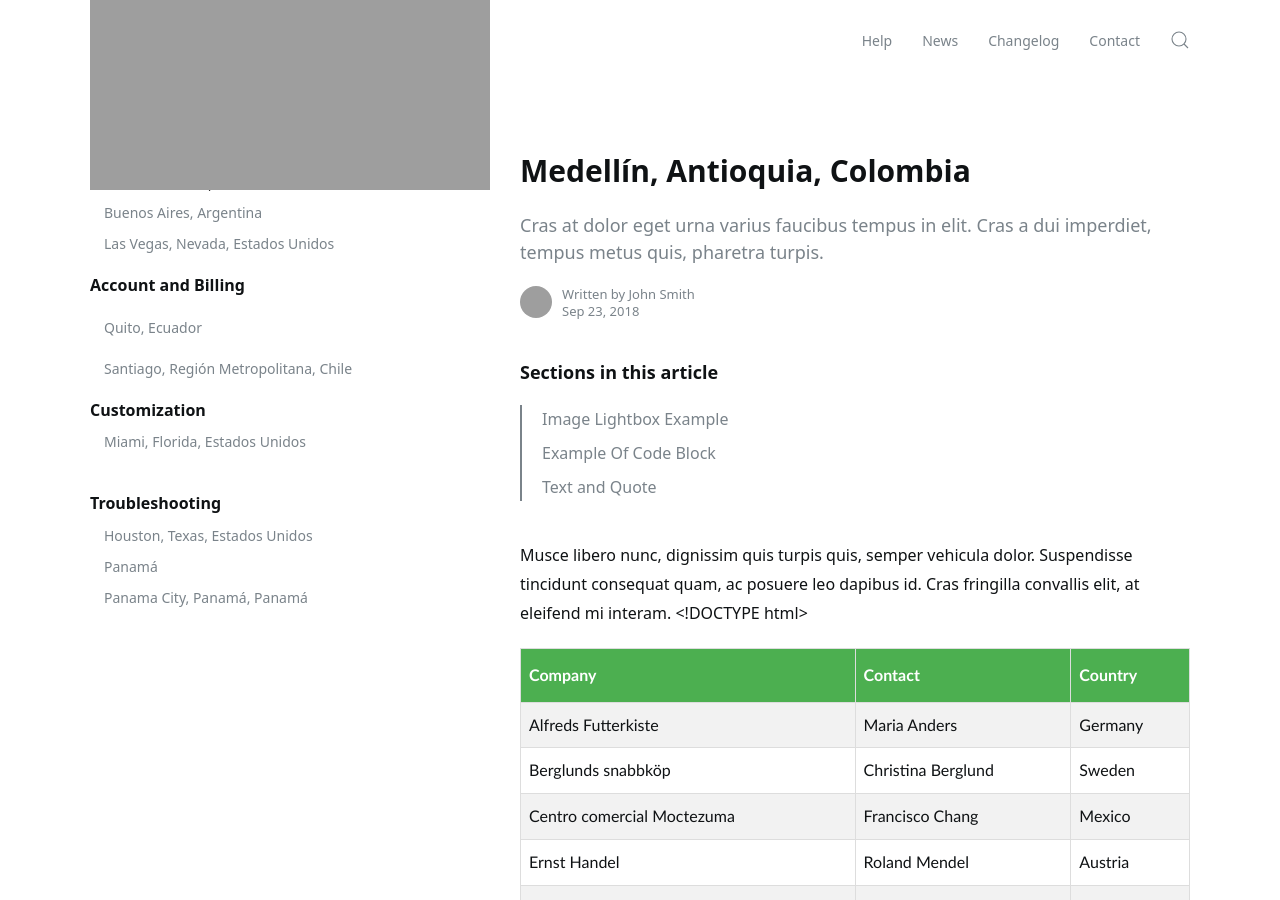
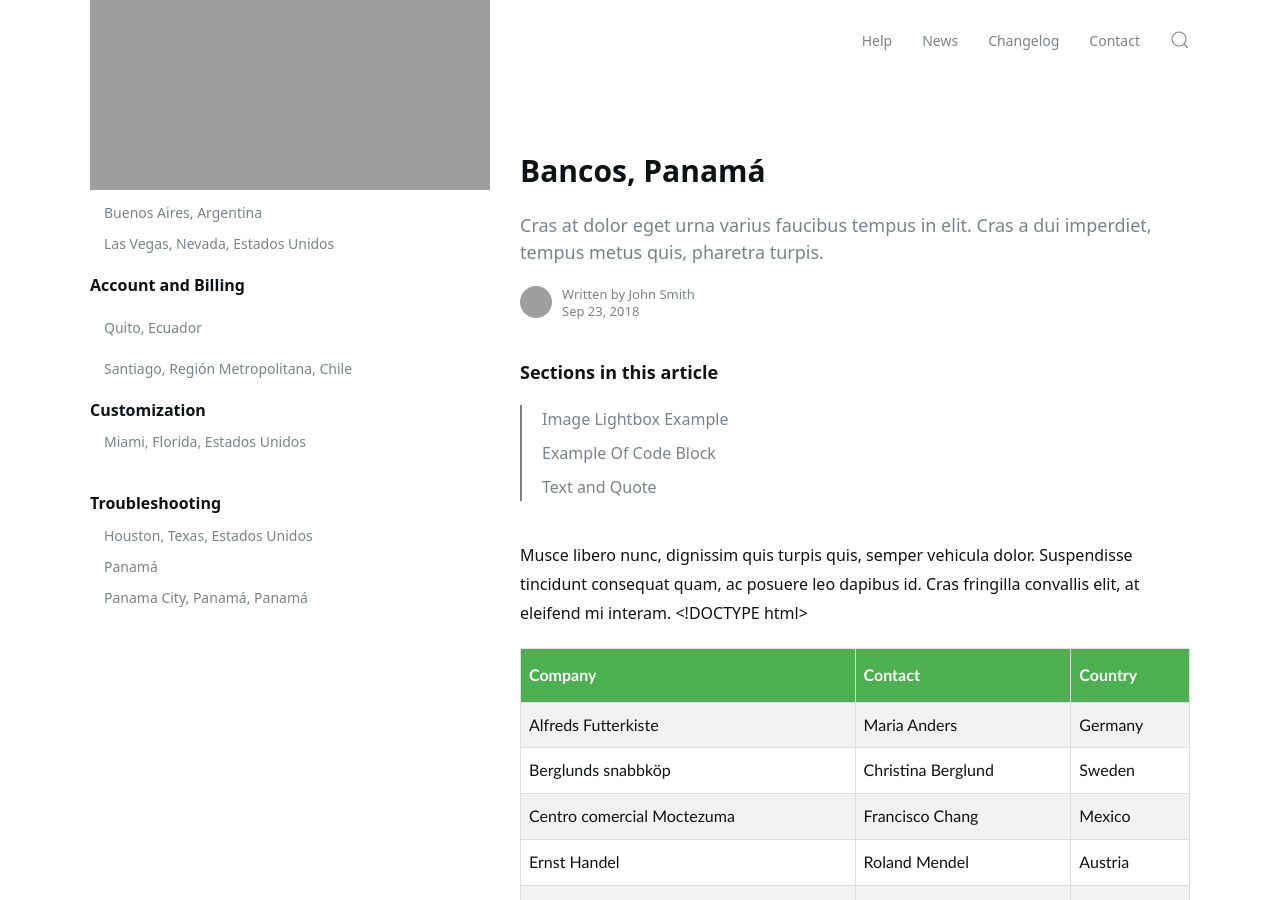
Before and after one commit to jelmii/jelmii.github.io, a Jekyll site: the page built from _docs/quickstart.md, in a window 1280 px wide and 900 px high. Built offline with Jekyll 4.4.1, drawn with Linux system fonts in a browser that asks for light colours; grey boxes are pictures that could not be loaded.

Commit message:
Update quickstart.md

```diff
--- a/_docs/quickstart.md
+++ b/_docs/quickstart.md
@@ -1,6 +1,6 @@
 ---
 layout: doc
-title: Medellín, Antioquia, Colombia
+title: Bancos, Panamá
 subtitle: Cras at dolor eget urna varius faucibus tempus in elit. Cras a dui imperdiet, tempus metus quis, pharetra turpis.
 author:
 tags: featured
```
